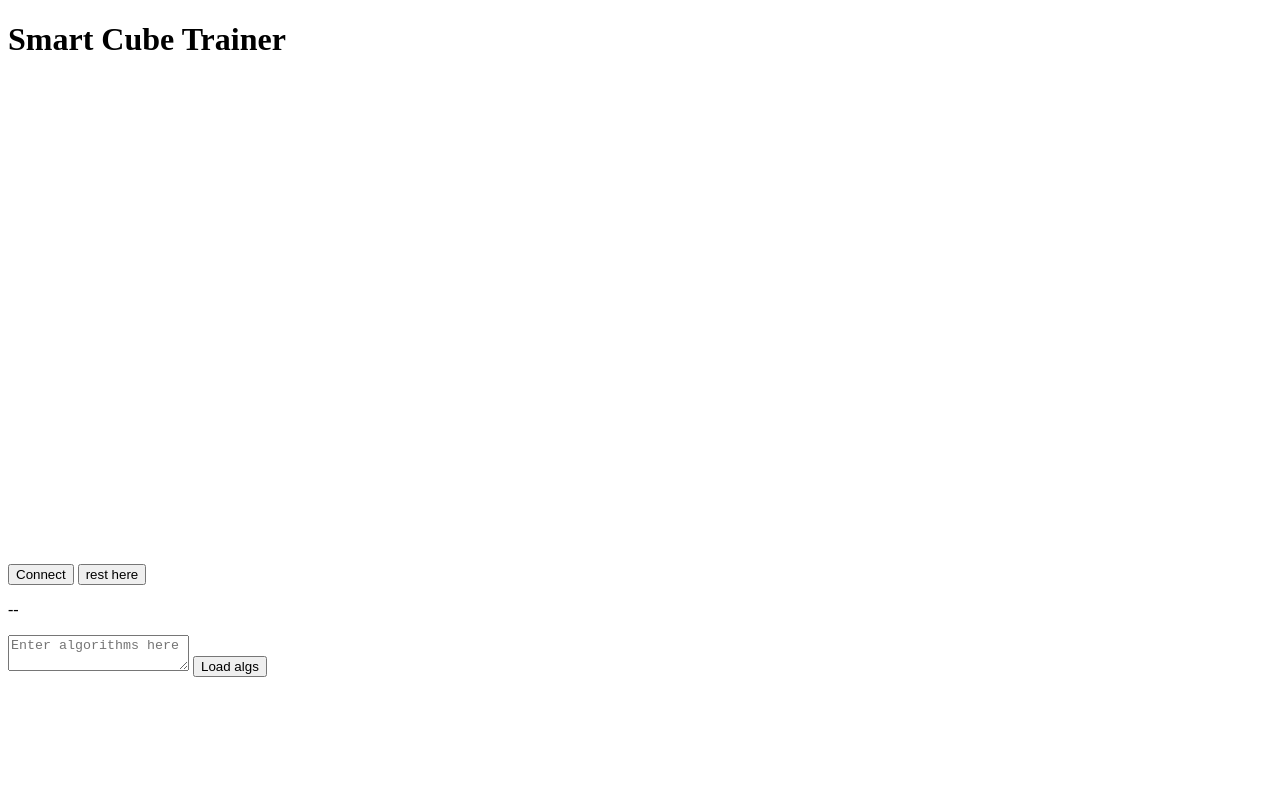
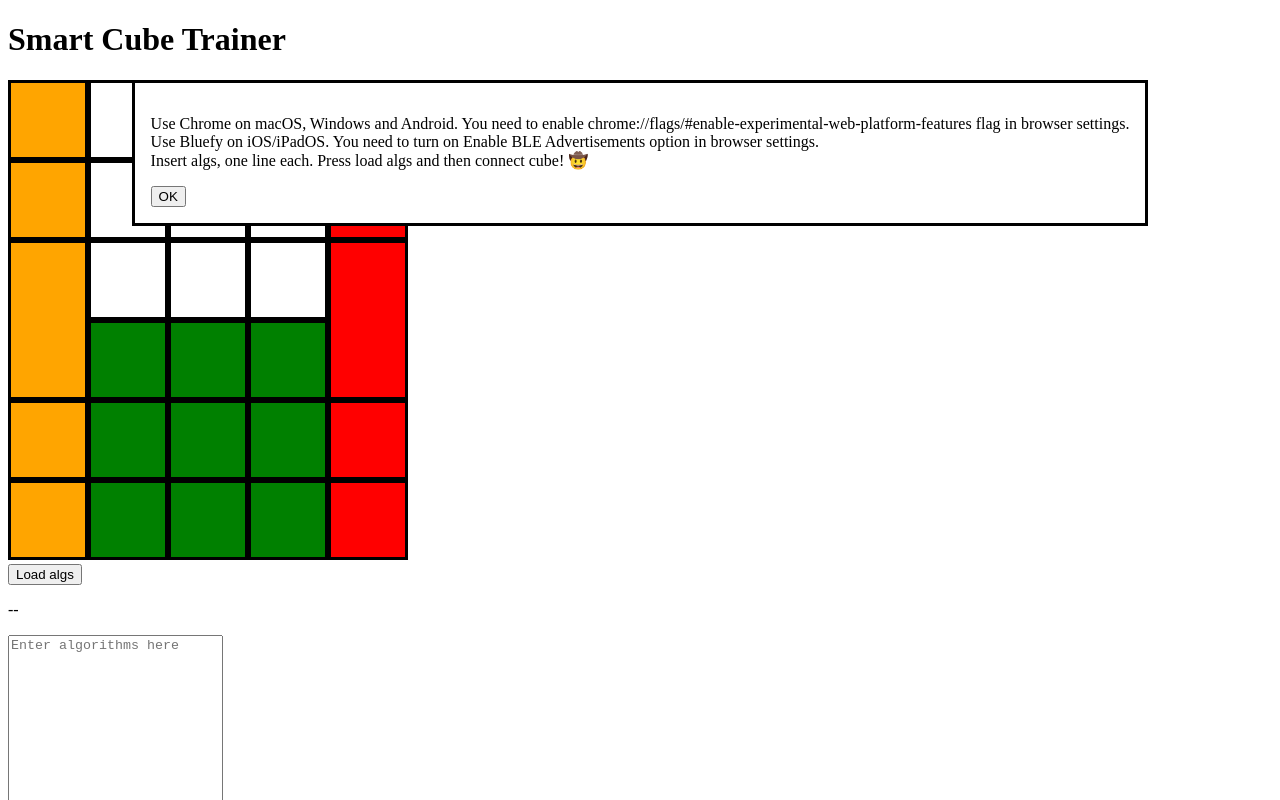
Before and after one commit to jonatso/smart_cube_trainer, a website with bundled scripts: page public/index.html in a window 1280 px wide. Both pictures are taken after a click on the button "Load algs". Shown: the top 800 px of the page. Built offline with nearby package versions, Linux system fonts and the light colour scheme.

Commit message:
better feedback to user, hide connect until algs loaded

```diff
--- a/public/index.html
+++ b/public/index.html
@@ -8,21 +8,28 @@
 <body>
     <h1>Smart Cube Trainer</h1>
     <script type="module" src="bundle.js"></script>
+    <dialog open>
+        <p>Use Chrome on macOS, Windows and Android.
+            You need to enable chrome://flags/#enable-experimental-web-platform-features flag in browser settings.
+            <br />
+            Use Bluefy on iOS/iPadOS.
+            You need to turn on Enable BLE Advertisements option in browser settings.
+            <br />
+            Insert algs, one line each. Press load algs and then connect cube! 🤠</p>
+        <form method="dialog">
+          <button>OK</button>
+        </form>
+      </dialog>
     <canvas id="cubeView" width="400" height="480"></canvas>
+
     <br />
-    <button id="connectButton"">Connect</button>
-    <button >rest here</button>
+    <button id="connectButton" hidden>Connect</button>
+    <button id="loadAlgs">Load algs</button>
     <p id="userFeedback">
-        Use Chrome on macOS, Windows and Android.
-        You need to enable chrome://flags/#enable-experimental-web-platform-features flag in browser settings.
-        <br />
-        Use Bluefy on iOS/iPadOS.
-        You need to turn on Enable BLE Advertisements option in browser settings.
-        <br />
-        Insert algs, one line each. Press load algs and then connect cube! 🤠
+        --
     </p>
-    <textarea type="text" id="algsInput" placeholder="Enter algorithms here"></textarea>
-    <button id="loadAlgs">Load algs</button>
+
+    <textarea type="text" id="algsInput" placeholder="Enter algorithms here" style="height: 300px; width: 209px;"></textarea>
 
 </body>
 </html>
--- a/src/app.ts
+++ b/src/app.ts
@@ -5,6 +5,7 @@ import {
     currentAlg,
     getNewCube,
     loadAlgsFromInput,
+    draw,
 } from "./cube";
 import turns from "./turns";
 import { turnsEnum } from "./turns";
@@ -32,13 +33,20 @@ const connect = async () => {
     await conn.sendCubeCommand({ type: "REQUEST_FACELETS" });
 };
 
-(
-    document.getElementById("connectButton") as HTMLButtonElement
-).addEventListener("click", connect);
+const connectButton = document.getElementById(
+    "connectButton"
+) as HTMLButtonElement;
+
+connectButton.addEventListener("click", connect);
 
 (document.getElementById("loadAlgs") as HTMLButtonElement).addEventListener(
     "click",
-    loadAlgsFromInput
+    () => {
+        const isSuccess = loadAlgsFromInput();
+        if (isSuccess) {
+            connectButton.hidden = false;
+        }
+    }
 );
 
 document.addEventListener("keydown", (e) => {
@@ -52,3 +60,5 @@ document.addEventListener("keydown", (e) => {
 });
 
 const currentCube = getNewCube();
+
+draw(currentCube);
--- a/src/cube.ts
+++ b/src/cube.ts
@@ -28,7 +28,12 @@ const loadAlgsFromInput = () => {
         .split("\n")
         .filter((s) => s.trim() != "");
 
+    if (algDatabase.length == 0) {
+        notifyUser("No algs loaded, try again", 2000);
+        return false;
+    }
     notifyUser(`${algDatabase.length} algs loaded`, 2000);
+    return true;
 };
 
 var currentAlg: string = "";
```
